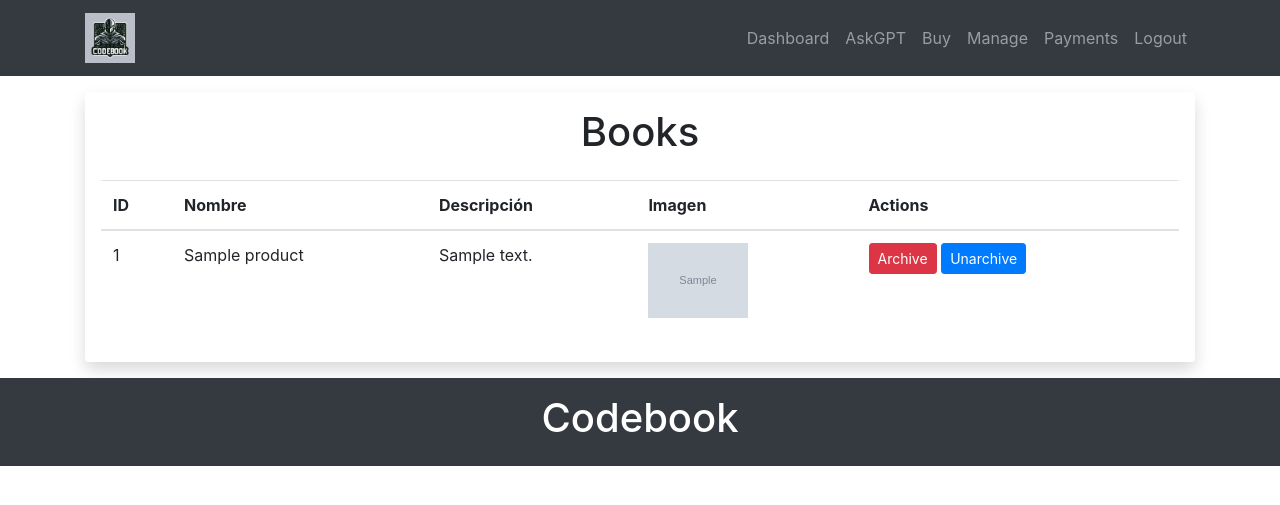
After one commit to coderunner86/payment-gateway, a FastAPI app: template app/templates/book-manager.html in a window 1280 px wide. The commit adds this page. Shown: the top 505 px of the page. Run offline with FastAPI, Linux system fonts and the light colour scheme; the template is opened without the code that fills it: most values are stand-ins (such as "Sample title", 1, 10 or a date in 2020); grey boxes marked "Sample" are stand-in pictures; parts of the project's set-up code (start-up, migrations or seed data) failed here and were passed over; some libraries are stand-ins or nearby versions.

Commit message:
frontend(html): add crud methods, rename navbar links

```diff
--- /dev/null
+++ b/app/templates/book-manager.html
@@ -0,0 +1,117 @@
+<!DOCTYPE html>
+<html lang="es">
+
+<head>
+    <meta charset="UTF-8">
+    <meta name="viewport" content="width=device-width, initial-scale=1.0">
+    <title>Book Manager</title>
+    <link href="https://maxcdn.bootstrapcdn.com/bootstrap/4.5.2/css/bootstrap.min.css" rel="stylesheet">
+</head>
+
+<body class="bg-gray-100">
+    <nav class="navbar navbar-expand-lg navbar-dark bg-dark">
+        <div class="container">
+            <!-- Logo and Image -->
+            <a class="navbar-brand" href="#">
+                <img src="/static/images/devhero.png" width="50" height="50" class="d-inline-block align-top"
+                    alt="Imagen de developer hero">
+            </a>
+
+            <!-- Navigation Links -->
+            <div class="collapse navbar-collapse" id="navbarNav">
+                <ul class="navbar-nav ml-auto">
+                    <!-- Example of a navigation link -->
+                    <li class="nav-item">
+                        <a class="nav-link" href="/dashboard">Dashboard</a>
+                    </li>
+                    <li class="nav-item">
+                        <a class="nav-link" href="/recommendation">AskGPT</a>
+                    </li>
+                    <li class="nav-item">
+                        <a class="nav-link" href="/buy">Buy</a>
+                    </li>
+                    <li class="nav-item">
+                        <a class="nav-link" href="/manage">Manage</a>
+                    </li>
+                    <li class="nav-item">
+                        <a class="nav-link" href="/payments">Payments</a>
+                    </li>
+                    <li class="nav-item">
+                        <a class="nav-link" href="/logout">Logout</a>
+                    </li>
+                </ul>
+            </div>
+        </div>
+    </nav>
+
+    <div class="container mt-3">
+        <!-- Lista de productos -->
+        <div class="bg-white shadow p-3 mb-3 rounded">
+            <h1 class="text-center mb-4">Books</h1>
+            <table class="table">
+                <thead>
+                    <tr>
+                        <th>ID</th>
+                        <th>Nombre</th>
+                        <th>Descripción</th>
+                        <th>Imagen</th>
+                        <th>Actions</th>
+                    </tr>
+                </thead>
+                <tbody>
+                    {% for i in products %}
+                    <tr>
+                        <td>{{ [i][0].id }}</td>
+                        <td>{{ [i][0].name }}</td>
+                        <td>{{ [i][0].description }}</td>
+                        <td>
+                            {% if [i][0].image %}
+                            <img src="{{[i][0].image }}" alt="{{ [i][0].name }}" style="width:100px;">
+                            {% endif %}
+                        </td>
+                        <td>
+                            <button class="btn btn-danger btn-sm"
+                                onclick="archiveProduct('{{[i][0].id }}')">Archive</button>
+                            <button class="btn btn-primary btn-sm"
+                                onclick="unarchiveProduct('{{[i][0].id }}')">Unarchive</button>
+                        </td>
+                    </tr>
+                    {% endfor %}
+                </tbody>
+            </table>
+        </div>
+    </div>
+
+    <!-- Aquí tus scripts de JavaScript para manejar las acciones de los botones -->
+    <script>
+        async function archiveProduct(product_id) {
+            var result = await fetch(`/api/products/product/archive/${product_id}`, {
+                method: "DELETE",
+                headers: {
+                    "Content-Type": "application/json"
+                },
+            })
+                .then(response => response.text())
+                .then(result => console.log(result))
+                .catch(error => console.log('error', error));
+        }
+
+        async function unarchiveProduct(product_id) {
+            var result = await fetch(`/api/products/product/unarchive/${product_id}`, {
+                method: "PUT",
+                headers: {
+                    "Content-Type": "application/json"
+                },
+            })
+                .then(response => response.text())
+                .then(result => console.log(result))
+                .catch(error => console.log('error', error));
+        }
+    </script>
+
+    <footer class="footer mt-auto py-3 bg-dark text-white text-center">
+        <h1>Codebook</h1>
+    </footer>
+</body>
+
+</html>
--- a/app/templates/payments.html
+++ b/app/templates/payments.html
@@ -27,7 +27,10 @@
                             <a class="nav-link" href="/recommendation">AskGPT</a>
                         </li>
                         <li class="nav-item">
-                            <a class="nav-link" href="/books">Books</a>
+                            <a class="nav-link" href="/buy">Buy</a>
+                        </li>
+                        <li class="nav-item">
+                            <a class="nav-link" href="/manage">Manage</a>
                         </li>
                         <li class="nav-item">
                             <a class="nav-link" href="/payments">Payments</a>
--- a/app/templates/thankyou.html
+++ b/app/templates/thankyou.html
@@ -17,7 +17,7 @@
         <div class="max-w-7xl mx-auto px-4 sm:px-6 lg:px-8">
             <div class="flex items-center justify-between h-16">
                 <div class="flex-shrink-0">
-                    <h1 class="text-white font-semibold text-lg">
+                    <h1 class="text-white font-semibold text-lg justify-center">
                         "El código legible es el código mantenido." - Robert C. Martin</h1>
                 </div>
             </div>
```
Also changed, not shown: app/templates/catalog.html (+5 -2 lines), app/templates/dashboard.html (+5 -2 lines), app/templates/recommendation.html (+12 -17 lines).
